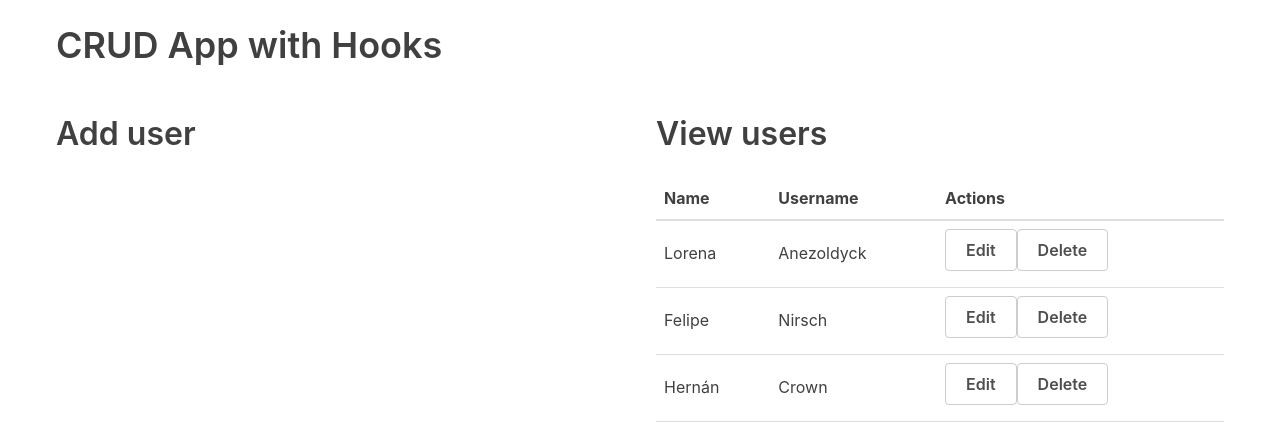
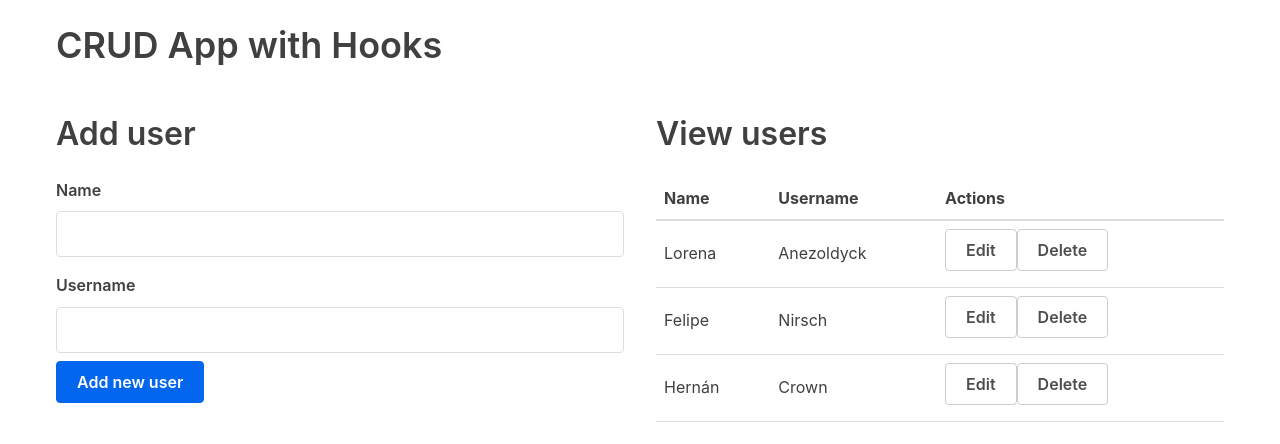
Before and after one commit to Lcastro98/crudReact, a React (Create React App) app: page / in a window 1280 px wide. Shown: the top 444 px of the page. Built offline with nearby package versions, Linux system fonts and the light colour scheme; the HTML template or start-up script is replaced by a standard one.

Commit message:
Agregar usuario
Se crea un componente con un formulario que permite agregar nuevos usuarios, asignandoles un id aleatorio

```diff
--- a/src/App.js
+++ b/src/App.js
@@ -1,6 +1,7 @@
 import React, { useState } from 'react';
 import UserTable from './components/UserTable';
 import { v4 as uuidv4 } from 'uuid';
+import AddUserForm from './components/AddUserForm';
 
 function App() {
 
@@ -10,7 +11,17 @@
     { id: uuidv4(), name: 'Hernán', username: 'Crown' },
   ]
 
+  //state
   const [users, setUser] = useState(usersData);
+
+  //Agregar Usuarios
+  const addUser = (user) => {
+    user.id = uuidv4()
+    setUser([
+      ...users,
+      user
+    ])
+  }
 
   return (
     <div className="container">
@@ -18,6 +29,7 @@
       <div className="flex-row">
         <div className="flex-large">
           <h2>Add user</h2>
+          <AddUserForm addUser={addUser}/>
         </div>
         <div className="flex-large">
           <h2>View users</h2>
--- /dev/null
+++ b/src/components/AddUserForm.jsx
@@ -0,0 +1,45 @@
+import React from 'react';
+import { useForm } from 'react-hook-form';
+
+const AddUserForm = (props) => {
+
+    const {register, formState: {errors}, handleSubmit} = useForm();
+
+    const onSubmit = (data, e) => {
+        console.log(data)
+        props.addUser(data)
+        e.target.reset();
+    }
+
+    return (
+        <form onSubmit={handleSubmit(onSubmit)}>
+            <label>Name</label>
+            <input
+                {...register("name", {
+                    required: "Campo Requerido"
+                })}
+                type="text"/>
+            {
+                errors.name &&
+                <div>
+                    {errors.name.message}
+                </div>
+            }
+            <label>Username</label>
+            <input
+                {...register("username", {
+                    required: "Campo Requerido"
+                })}
+                type="text"/>
+            {
+                errors.username &&
+                <div>
+                    {errors.username.message}
+                </div>
+            }
+            <button>Add new user</button>
+        </form>
+     );
+}
+
+export default AddUserForm;
```
